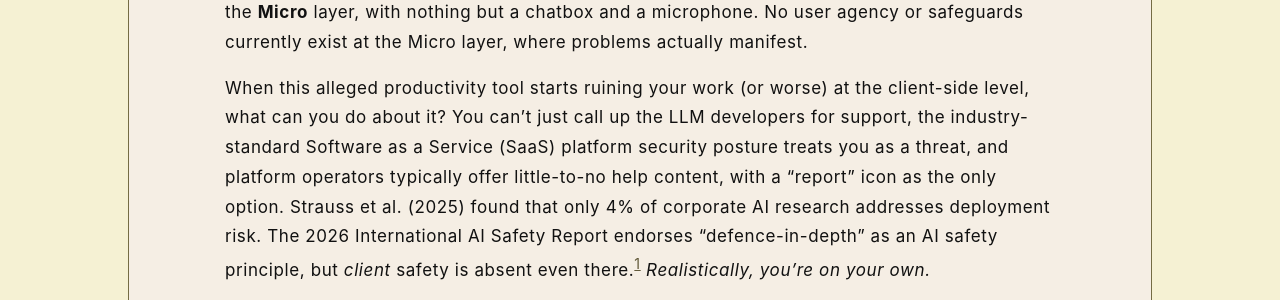
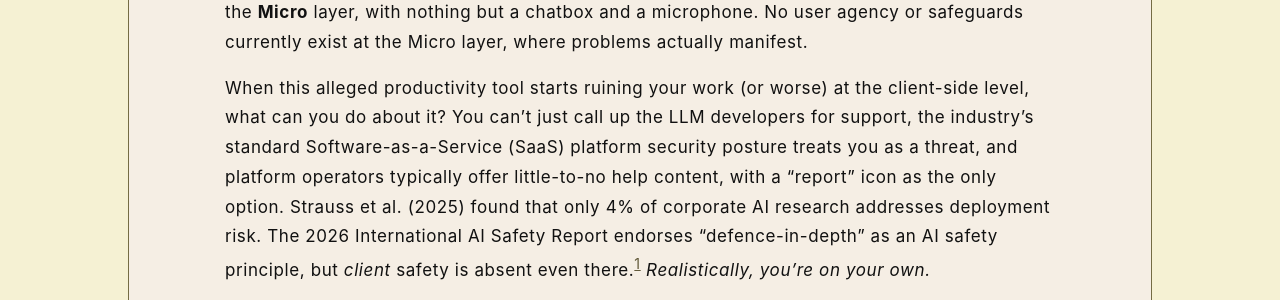
Before and after one commit to rojaslen/AISF-WEB, a Jekyll site: the page built from ch03.md, in a window 1280 px wide and 900 px high. Shown: the part 341-641 px from the top of the window. Built offline with Jekyll 4.4.1, drawn with Linux system fonts in a browser that asks for light colours; some web fonts are replaced.

Commit message:
Update ch03.md

```diff
--- a/ch03.md
+++ b/ch03.md
@@ -9,7 +9,7 @@ nav_order: 4
 
 AI safety applies to three distinct layers. The model itself is the **Macro** layer, with AI developers training them to prevent societal harm. This is the "don't build Terminators" layer that most people associate with AI safety, so it's reasonably well-funded and robust as a result. At the intermediate **Meso** layer, platform safety means exactly what it says: safety *for the platform*. The user is treated as a potential source of revenue, liability and exploits. The user's device is the **Micro** layer, with nothing but a chatbox and a microphone. No user agency or safeguards currently exist at the Micro layer, where problems actually manifest.
 
-When this alleged productivity tool starts ruining your work (or worse) at the client-side level, what can you do about it? You can't just call up the LLM developers for support, the industry-standard Software as a Service (SaaS) platform security posture treats you as a threat, and platform operators typically offer little-to-no help content, with a "report" icon as the only option. Strauss et al. (2025) found that only 4% of corporate AI research addresses deployment risk. The 2026 International AI Safety Report endorses "defence-in-depth" as an AI safety principle, but *client* safety is absent even there.[^3a] *Realistically, you're on your own.*
+When this alleged productivity tool starts ruining your work (or worse) at the client-side level, what can you do about it? You can't just call up the LLM developers for support, the industry's standard Software-as-a-Service (SaaS) platform security posture treats you as a threat, and platform operators typically offer little-to-no help content, with a "report" icon as the only option. Strauss et al. (2025) found that only 4% of corporate AI research addresses deployment risk. The 2026 International AI Safety Report endorses "defence-in-depth" as an AI safety principle, but *client* safety is absent even there.[^3a] *Realistically, you're on your own.*
 
 Maladaptive AI behavior is largely the result of applying Macro (model) safeguards for societal safety, while failing to provide any meaningful Meso (platform) or Micro (client) safeguards for end users. At the Macro layer, safeguards have a very wide focus that doesn't zoom in to the level where problems happen. The Meso layer's safeguards are user-hostile, designed to protect the platform operators and reduce risk by reducing user agency.
 
```
